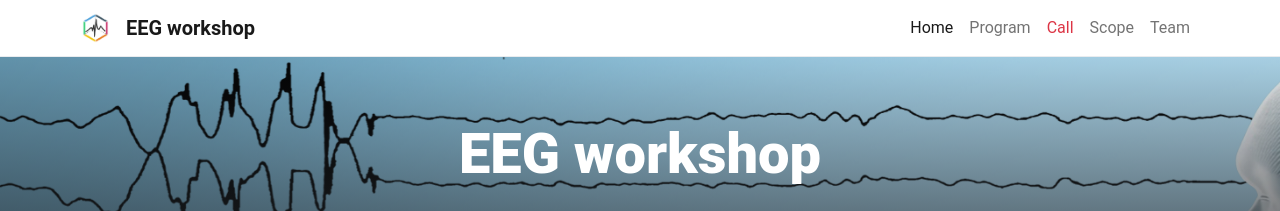
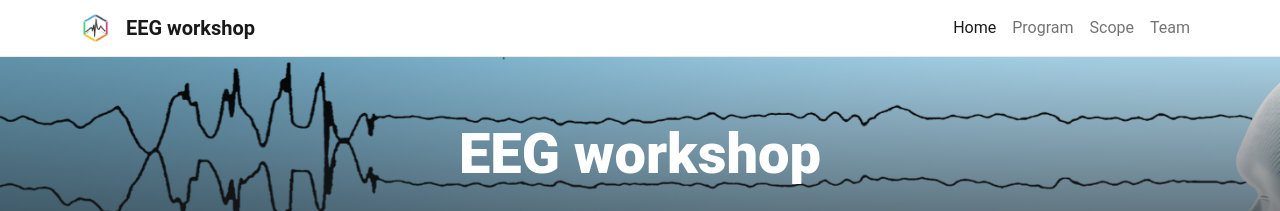
Before and after one commit to biomedepi/eegworkshop, a Jekyll site: the page built from pages/home.md, in a window 1280 px wide. Shown: the top 211 px of the page. Built offline with Jekyll 4.4.1, drawn with Linux system fonts in a browser that asks for light colours.

Commit message:
Update navigation.yml

```diff
--- a/_data/navigation.yml
+++ b/_data/navigation.yml
@@ -4,8 +4,6 @@
   href: /
 - text: Program
   href: true
-- text: Call
-  href: true
 - text: Scope
   href: true
 - text: Team
```
